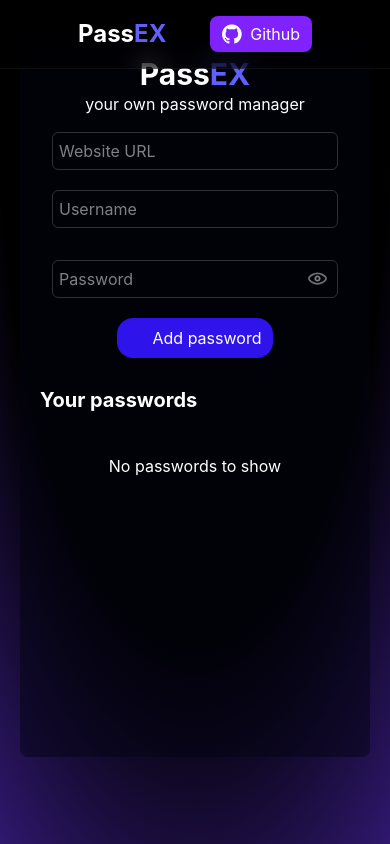
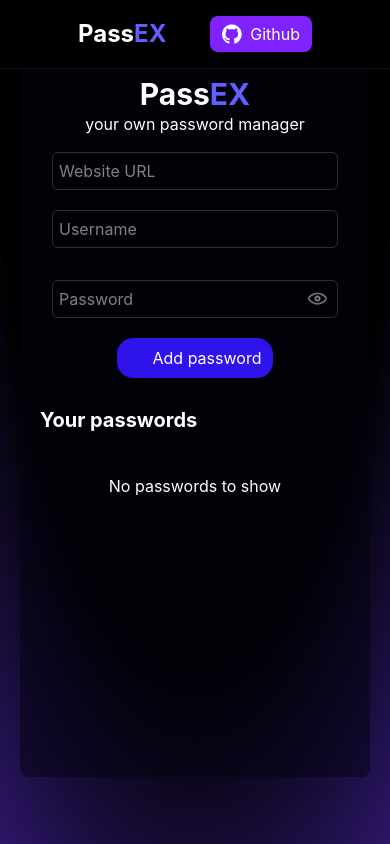
Before and after one commit to yogeshcodeshere/PassEX-password-manager, a React (Vite) app: page / in a window 390 px wide. Shown: the top 844 px of the page. Built offline with nearby package versions, Linux system fonts and the light colour scheme; some icons are missing.

Commit message:
vertical-padding-bug

```diff
--- a/src/components/Manager.jsx
+++ b/src/components/Manager.jsx
@@ -131,7 +131,7 @@ const Manager = () => {
                 pauseOnHover
                 theme="dark"
             />
-            <div className="container h-full w-full items-center px-5 py-10 md:py-24">
+            <div className="container h-full w-full items-center px-5 py-15 md:py-24">
                 <div className="mx-auto max-w-250 bg-[#0403117d] min-h-[85vh] p-4 rounded-lg">
                     <div className="logo text-white flex flex-col items-center justify-centre">
                         <div>
```
